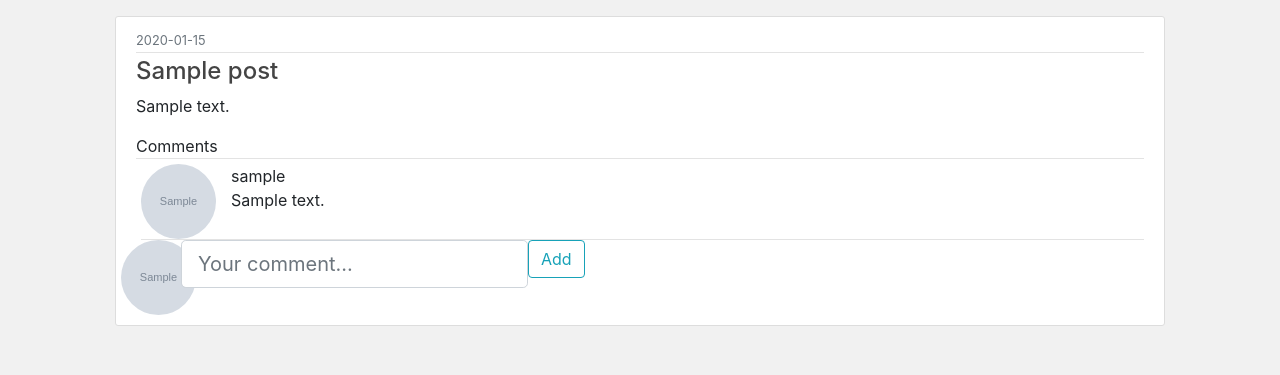
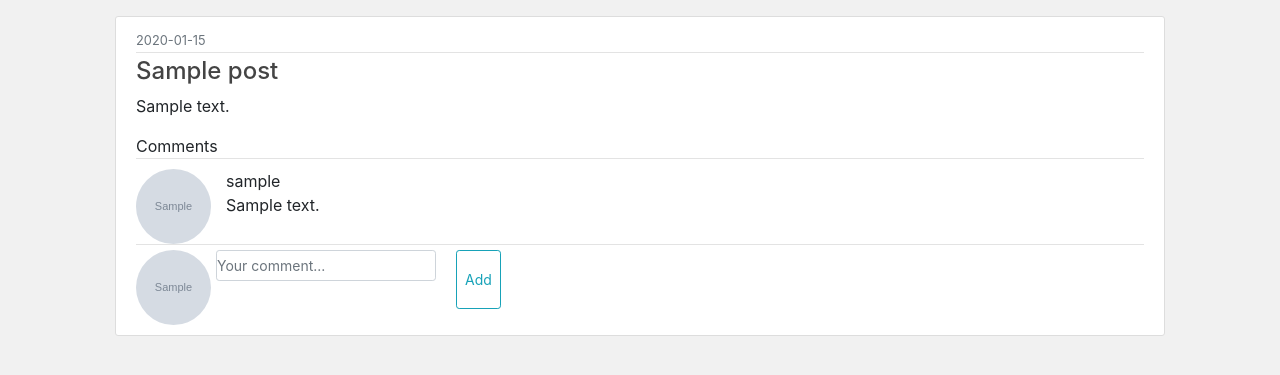
Before and after one commit to myaskovsky/Brick-Club, a Flask app: page /show_post/1 in a window 1280 px wide. Shown: the part 57-432 px from the top of the page. Run offline with Flask 2, Linux system fonts and the light colour scheme; a user stored in the database is signed in; tables that the repository leaves empty hold one stand-in row (values such as "Sample post"); grey boxes marked "Sample" are stand-in pictures; some libraries are stand-ins or nearby versions.

Commit message:
Made some sketch of set.html Fixed url_for func in catalog template. Adjustments in post.html, post template ready(99%)

```diff
--- a/app/__init__.py
+++ b/app/__init__.py
@@ -31,11 +31,13 @@ def create_app(config_class=Config):
     from app.users.routes import users
     from app.adm.routes import adm
     from app.posts.routes import posts
+    from app.sets.routes import sets
 
     app.register_blueprint(main)
     app.register_blueprint(users)
     app.register_blueprint(adm)
     app.register_blueprint(posts)
+    app.register_blueprint(sets)
 
     with app.app_context():
         db.create_all()
--- a/app/posts/routes.py
+++ b/app/posts/routes.py
@@ -8,7 +8,6 @@ from app.posts.forms import AddCommentForm
 
 posts = Blueprint('posts', __name__)
 
-#This is comment
 @posts.route("/show_post/<int:post_id>", methods=['GET', 'POST'])
 def show_post(post_id):
     post = Post.query.get_or_404(post_id)
--- a/app/static/css/style.css
+++ b/app/static/css/style.css
@@ -87,9 +87,10 @@ a.article-title:hover {
 
 /* Comment section o posts*/
 .comment-section {
-  margin-left: 20px;
-  padding: 0 0 0 0;
+  padding-left: 15px;
+  padding-top: 5px;
 }
+
 
 .comments-title {
   text-align:left;
@@ -101,7 +102,6 @@ a.article-title:hover {
   border-bottom:1px solid #e3e3e3;
   padding:0px 0px;
   margin-top: 5px;
-  margin-right: 20px;
 }
 
 .comment-new {
@@ -123,6 +123,24 @@ a.article-title:hover {
   /*margin-top: 10px;*/
 }
 
+.comment-input {
+  width: auto;
+  padding: 0;
+  margin-left: 20px;
+  margin-right: 20px;
+}
+
+
+.comment-btn {
+  display: flex;
+  justify-content: flex-end;
+}
+
+.comment-forms {
+  width: available;
+}
+
+/*
 .comment-field {
   border: 1px solid #e0e0e0;
   margin-left: 15px;
@@ -139,7 +157,7 @@ a.article-title:hover {
 .comment-field:active {
   border: 1px solid #9e9e9e;
 }
-
+*/
 
 
 /* Cards styles on catalog page */
@@ -151,20 +169,25 @@ a.article-title:hover {
   margin-bottom: 20px;
 }
 
-.card-article {
+/* 3 last lines make nice break for long text */
+.card-text {
+  margin: 0;
+  display: block;
+  font-size: smaller;
+  text-overflow: ellipsis;
+  overflow: hidden;
+  white-space: nowrap;
+}
+
+.card-img-top {
+
+}
+
+.card-article, .card-name  {
   color: #444444;
 }
 
-a.card-article:hover {
-  color: #428bca;
-  text-decoration: none;
-}
-
-.card-name {
-  color: #444444;
-}
-
-a.card-name:hover{
+a.card-name:hover, a.card-article:hover{
   color: #428bca;
   text-decoration: none;
 }
--- a/app/templates/public/post.html
+++ b/app/templates/public/post.html
@@ -33,12 +33,12 @@
                 {% endif %}
             </div>
 
-            <div class="comment-new-section row">
+            <div class="comment-section row">
                 {% if current_user.is_authenticated %}
 
                     <img class="rounded-circle comment-profile-img" src="{{ url_for('static', filename='img/profile_pics/' + current_user.image_file) }}">
 
-                    <form class="row" method="POST" action="">
+                    <form class="comment-forms row" method="POST" action="">
                         {{ form.hidden_tag() }}
                         <div class="form-group">
                             {% if form.text.errors %}
@@ -49,12 +49,12 @@
                                         {% endfor %}
                                     </div>
                             {% else %}
-                                {{ form.text(class="form-control form-control-lg") }}
+                                {{ form.text(class="form-control form-control-sm comment-input") }}
                             {% endif %}
                         </div>
 
-                        <div class="form-group">
-                            {{ form.submit(class="btn btn-outline-info") }}
+                        <div class="form-group comment-btn">
+                            {{ form.submit(class="btn btn-outline-info btn-sm") }}
                         </div>
                     </form>
                 {% endif %}
```
Also changed, not shown: app/sets/routes.py (added, +10 -0 lines), app/templates/public/catalog.html (+5 -5 lines), app/templates/public/set.html (added, +33 -0 lines), app/sets/__init__.py (added), app/templates/public/home.html (indentation only), app/templates/public/templates/footer.html (added).
